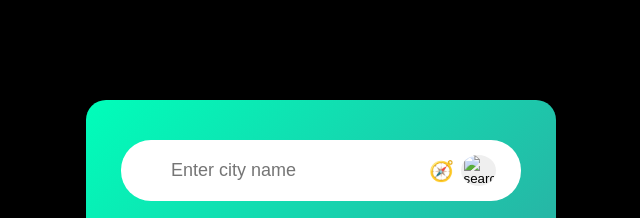
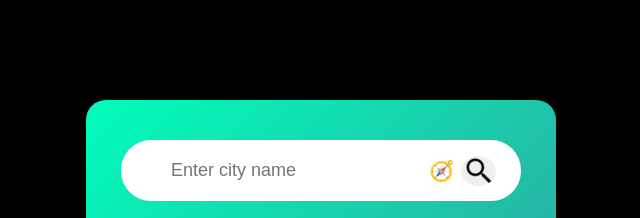
Before and after one commit to Laljan1968/weatherApp, a plain HTML site: page index.html in a window 1280 px wide. Shown: the top 218 px of the page, 319-959 px from the left. Drawn offline with Linux system fonts and the light colour scheme; files whose address does not match are found by name.

Commit message:
Add files via upload

```diff
--- a/index.html
+++ b/index.html
@@ -20,7 +20,7 @@
           />
           <button class="location">🧭</button>
           <button class="searchbtn">
-            <img src="/images/search.png" class="searchimg" alt="search.png" />
+            <img src="search.png" class="searchimg" alt="search.png" />
           </button>
 
         </div>
```
